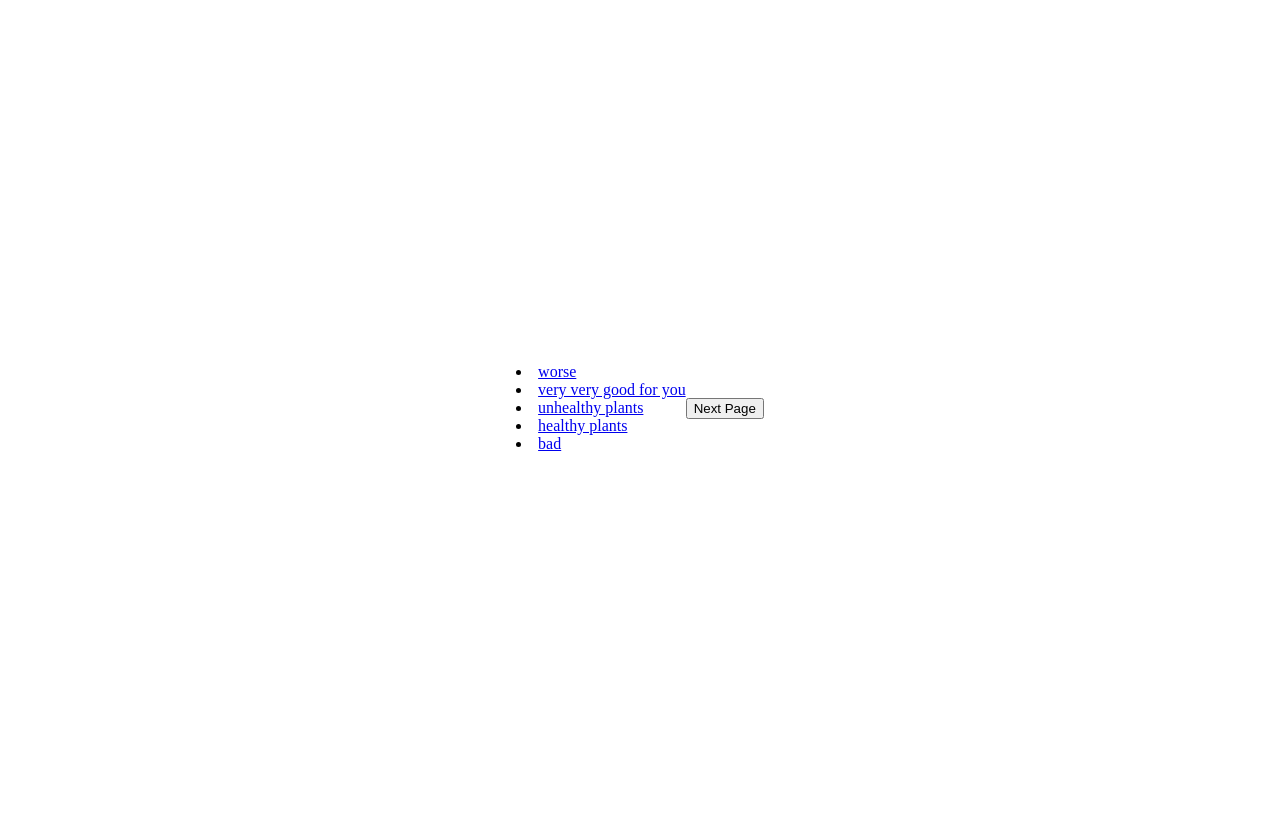
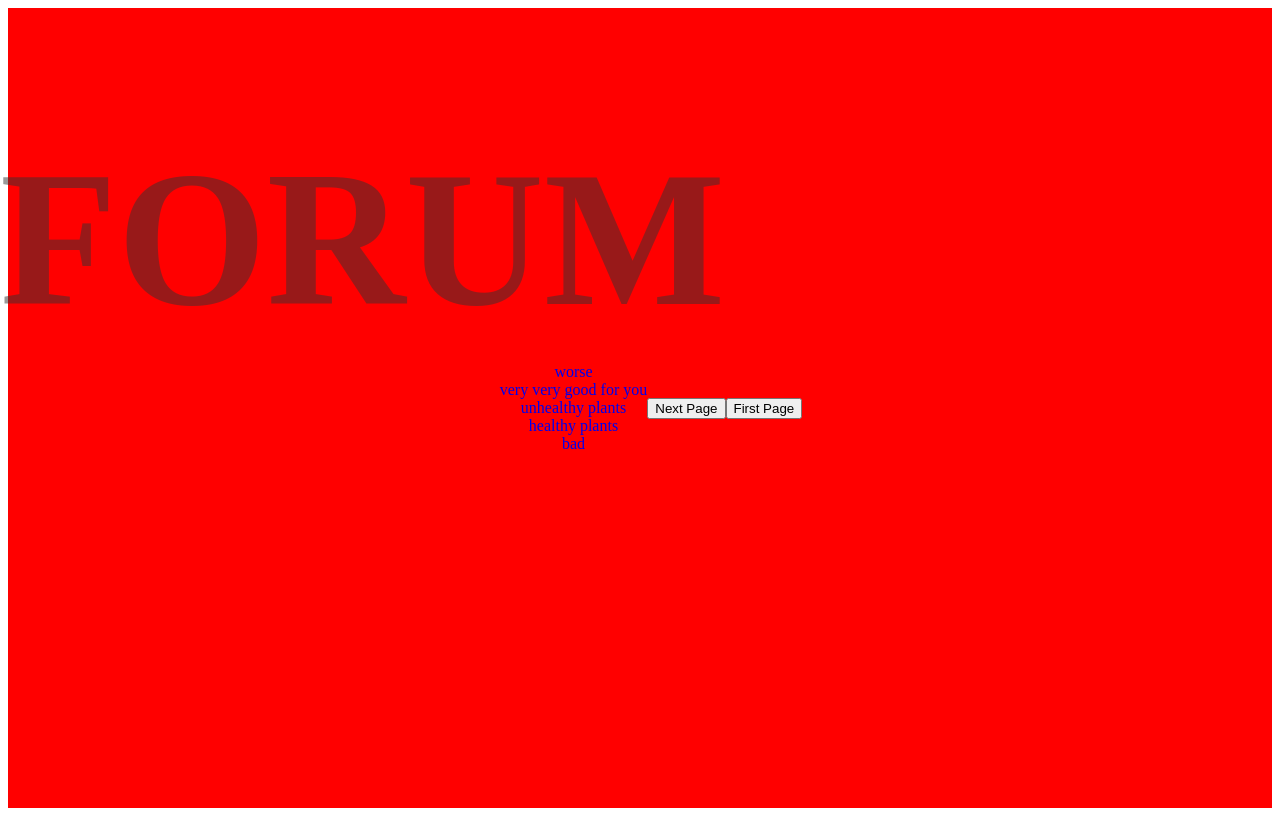
Before and after one commit to Scott-Russo/antiux, an Angular app in the folder anti-ux/: page /forum in a window 1280 px wide. Built offline with nearby package versions, Linux system fonts and the light colour scheme.

Commit message:
finished forum

```diff
--- a/anti-ux/src/app/app.component.css
+++ b/anti-ux/src/app/app.component.css
@@ -5,11 +5,11 @@ body {
     height: 100vh;
     margin: 0;
 }
-/* Styling for the main content */
+
 .content {
     text-align: center;
 }
-/* Styling for the "Got it" button */
+
 .button {
     padding: 10px 20px;
     background-color: #007BFF;
--- a/anti-ux/src/app/confirm-human/confirm-human.component.css
+++ b/anti-ux/src/app/confirm-human/confirm-human.component.css
@@ -5,11 +5,11 @@ body {
     height: 100vh;
     margin: 0;
 }
-/* Styling for the main content */
+
 .content {
     text-align: center;
 }
-/* Styling for the "Got it" button */
+
 .button {
     padding: 10px 20px;
     background-color: #007BFF;
--- a/anti-ux/src/app/forum-posts/forum-posts.component.css
+++ b/anti-ux/src/app/forum-posts/forum-posts.component.css
@@ -5,11 +5,33 @@ body {
     height: 100vh;
     margin: 0;
 }
-/* Styling for the main content */
+
+.background {
+    background-color: #FF0000
+}
+
+.background-text {
+    position: absolute;
+    top: 0;
+    left: 0;
+    display: flex;
+    justify-content: center;
+    align-items: center;
+    font-size: 12rem;
+    color: #333;
+    opacity: 0.5;
+}
+
+
 .content {
     text-align: center;
+    color: #FF0000;
 }
-/* Styling for the "Got it" button */
+
+.content a{
+    text-decoration: none;
+}
+
 .button {
     padding: 10px 20px;
     background-color: #007BFF;
--- a/anti-ux/src/app/forum-posts/forum-posts.component.html
+++ b/anti-ux/src/app/forum-posts/forum-posts.component.html
@@ -1,8 +1,12 @@
+<div class="background">
+    <h1 class="background-text">FORUM</h1>
     <body>
-    <div>
+        <div class="content">
             <li *ngFor="let forum of currentForums">
             <a [routerLink]="['/posting', forum]">{{forum}}</a>
             </li>
         </div>
-    <button (click)="nextPage()">Next Page</button>
+            <button (click)="clickedButtonOne()">{{buttonOneName}}</button>
+            <button (click)="clickedButtonTwo()">{{buttonTwoName}}</button>
     </body>
+</div>
--- a/anti-ux/src/app/forum-posts/forum-posts.component.ts
+++ b/anti-ux/src/app/forum-posts/forum-posts.component.ts
@@ -1,5 +1,7 @@
 import { Component } from '@angular/core';
 import { ForumService } from '../forum.service';
+
+type buttonType = 'Next Page' | 'First Page';
 
 @Component({
   selector: 'app-forum-posts',
@@ -9,8 +11,12 @@ import { ForumService } from '../forum.service';
 export class ForumPostsComponent {
   public randomizedForums: string[];
   public currentForums: string[];
+
   public startIndex = 0;
   public itemsPerPage = 5;
+
+  public buttonOneName: buttonType = 'Next Page';
+  public buttonTwoName: buttonType = 'First Page';
 
   constructor(public forumService: ForumService){
     this.randomizedForums = shuffle(forumService.getForums());
@@ -22,12 +28,42 @@ export class ForumPostsComponent {
     return this.randomizedForums.slice(this.startIndex, this.startIndex + this.itemsPerPage);
   }
 
+  clickedButtonOne(): void {
+    if(this.buttonOneName == 'Next Page'){
+      this.nextPage();
+    }
+    else{
+      this.goFirstPage();
+    }
+    this.swapStrings();
+  }
+
+  clickedButtonTwo(): void{
+    if(this.buttonTwoName == 'Next Page'){
+      this.nextPage();
+    }
+    else{
+      this.goFirstPage();
+    }
+    this.swapStrings();
+  }
+
+  goFirstPage(): void{
+    this.startIndex = 0;
+    this.currentForums = this.updateCurrentForums();
+  }
+
   nextPage(): void {
     //assigns either to i + 5 or 0,
     this.startIndex = (this.startIndex + this.itemsPerPage <= this.randomizedForums.length ? this.startIndex + this.itemsPerPage : 0);
     this.currentForums = this.updateCurrentForums();
   }
 
+  swapStrings(): void {
+    if(Math.random() > 0.7){
+      [this.buttonOneName, this.buttonTwoName] = [this.buttonTwoName, this.buttonOneName];
+    }
+  }
 }
 
 //took this from stackoverflow, implementation of fisher yates
--- a/anti-ux/src/app/goal/goal.component.css
+++ b/anti-ux/src/app/goal/goal.component.css
@@ -5,11 +5,11 @@ body {
     height: 100vh;
     margin: 0;
 }
-/* Styling for the main content */
+
 .content {
     text-align: center;
 }
-/* Styling for the "Got it" button */
+
 .button {
     padding: 10px 20px;
     background-color: #007BFF;
--- a/anti-ux/src/app/posting/posting.component.css
+++ b/anti-ux/src/app/posting/posting.component.css
@@ -6,11 +6,11 @@ body {
     height: 100vh;
     margin: 0;
 }
-/* Styling for the main content */
+
 .content {
     text-align: center;
 }
-/* Styling for the "Got it" button */
+
 .button {
     padding: 10px 20px;
     background-color: #007BFF;
```
Lines whose indentation alone changed are shown as unchanged.
